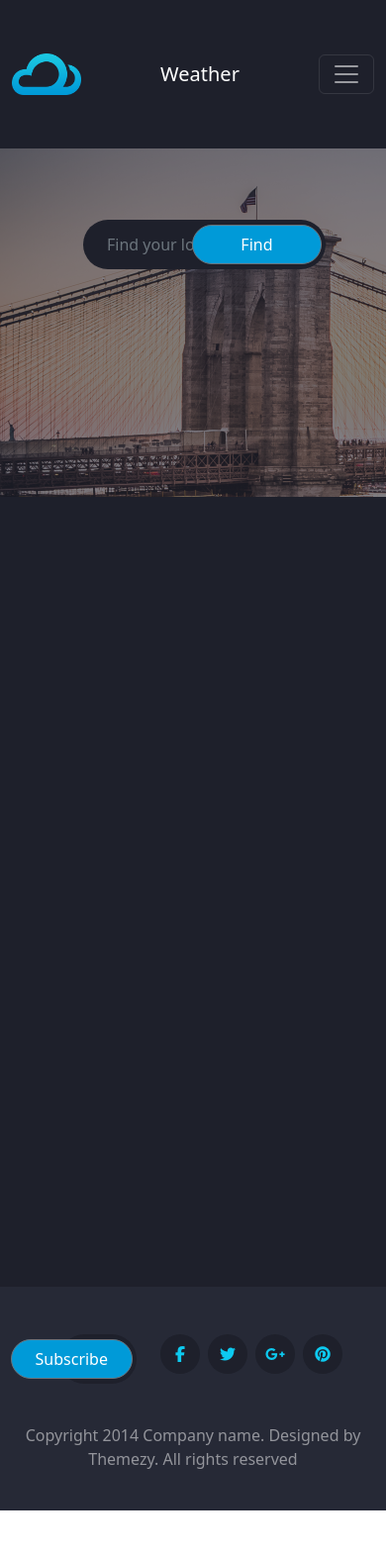
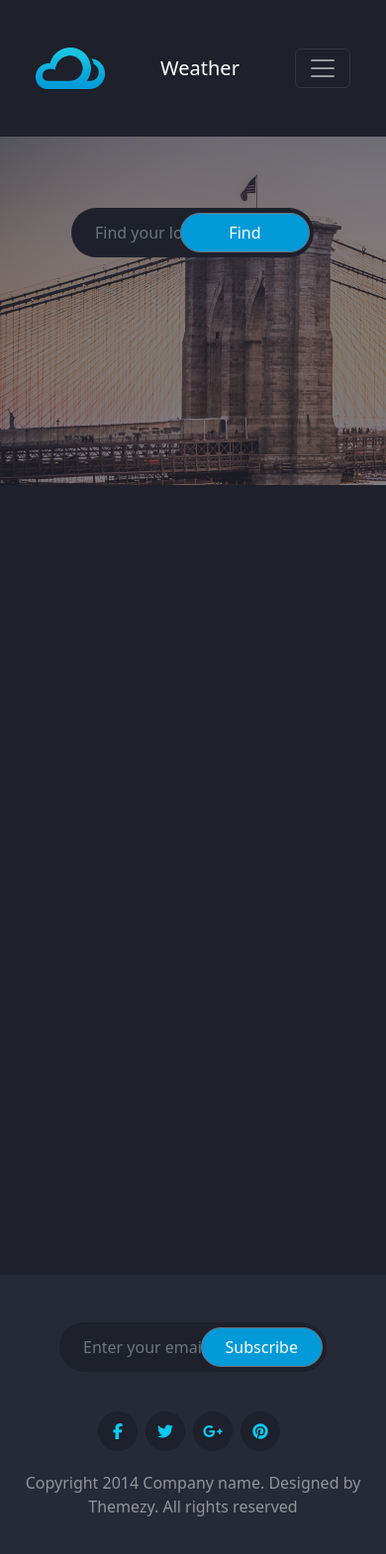
Before and after one commit to AmrMSaid/weather-app, a plain HTML site: page index.html in a window 390 px wide. Shown: the whole page at 99% size. Before the commit the page ends 1526 px from the top, so only its background shows below. Drawn offline with Linux system fonts and the light colour scheme; no server answers.

Commit message:
Enhanced ressponsive design

```diff
--- a/css/style.css
+++ b/css/style.css
@@ -1,6 +1,5 @@
 .navbar {
   background-color: #1e202b !important;
-  height: 150px;
 }
 
 .logo {
@@ -10,12 +9,6 @@
 main {
   background-color: #1e202b;
   height: 600px;
-}
-
-@media screen and (max-width: 992px) {
-  main {
-    height: 1150px;
-  }
 }
 
 .form-control {
@@ -86,3 +79,36 @@ i {
 .circle:hover i {
   color: white !important;
 }
+
+@media screen and (max-width: 992px) {
+  main {
+    height: 1150px;
+  }
+
+  .nav-btns {
+    text-align: center;
+    padding-top: 48px;
+    padding-bottom: 16px;
+  }
+
+  .nav-btns button {
+    margin-top: 10px;
+  }
+
+  .footer-div {
+    display: flex;
+    flex-direction: column;
+    justify-content: center;
+  }
+
+  footer .input-group {
+    justify-self: center;
+    width: 100% !important;
+  }
+
+  footer .icons {
+    justify-content: center;
+    margin-top: 0 !important;
+    margin-bottom: 20px;
+  }
+}
--- a/index.html
+++ b/index.html
@@ -6,7 +6,10 @@
     <link rel="stylesheet" href="css/style.css" />
   </head>
   <body>
-    <nav data-bs-theme="dark" class="navbar navbar-expand-lg bg-body-tertiary">
+    <nav
+      data-bs-theme="dark"
+      class="navbar navbar-expand-lg bg-body-tertiary py-5 px-4"
+    >
       <div class="container">
         <div class="logo">
           <img src="images/imgi_1_logo@2x.png" class="w-100" />
@@ -24,7 +27,7 @@
           <span class="navbar-toggler-icon"></span>
         </button>
         <div class="collapse navbar-collapse" id="navbarScroll">
-          <div class="ms-auto">
+          <div class="nav-btns ms-auto">
             <button
               class="bg-transparent border-2 me-4 px-3 rounded-5 text-info border-info"
               type="button"
@@ -49,9 +52,9 @@
     </nav>
     <main class="position-relative overflow-x-hidden">
       <img src="images/imgi_6_banner.png" />
-      <div class="container">
+      <div class="container ps-5">
         <div
-          class="input-group mb-3 position-absolute top-0 w-75 ms-5 mt-5 p-4"
+          class="input-group mb-3 position-absolute top-0 w-75 mx-auto p-4 mt-5"
         >
           <input
             id="search"
@@ -73,8 +76,8 @@
       <div id="forecast" class="container my-5"></div>
     </main>
     <footer class="p-4">
-      <div class="d-flex container justify-content-around">
-        <div class="input-group mb-3 w-50 p-4">
+      <div class="footer-div d-flex container justify-content-around">
+        <div class="input-group w-75 mb-3 p-4">
           <input
             type="email"
             class="form-control border-0 rounded-5 position-relative text-white ps-4"
@@ -90,7 +93,7 @@
             Subscribe
           </button>
         </div>
-        <div class="d-flex mt-4">
+        <div class="icons d-flex mt-4">
           <div
             class="circle rounded-circle me-2 text-center align-content-center"
           >
```
